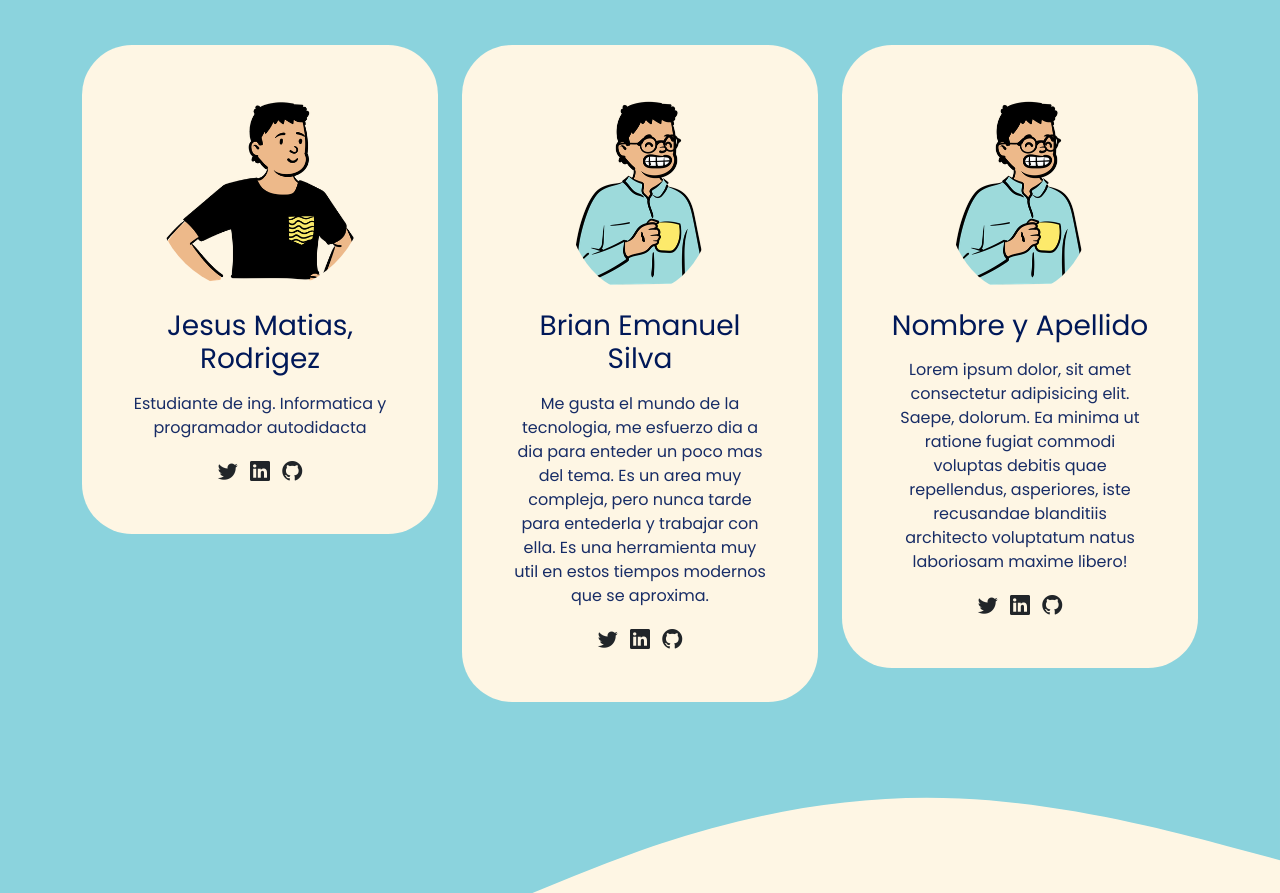
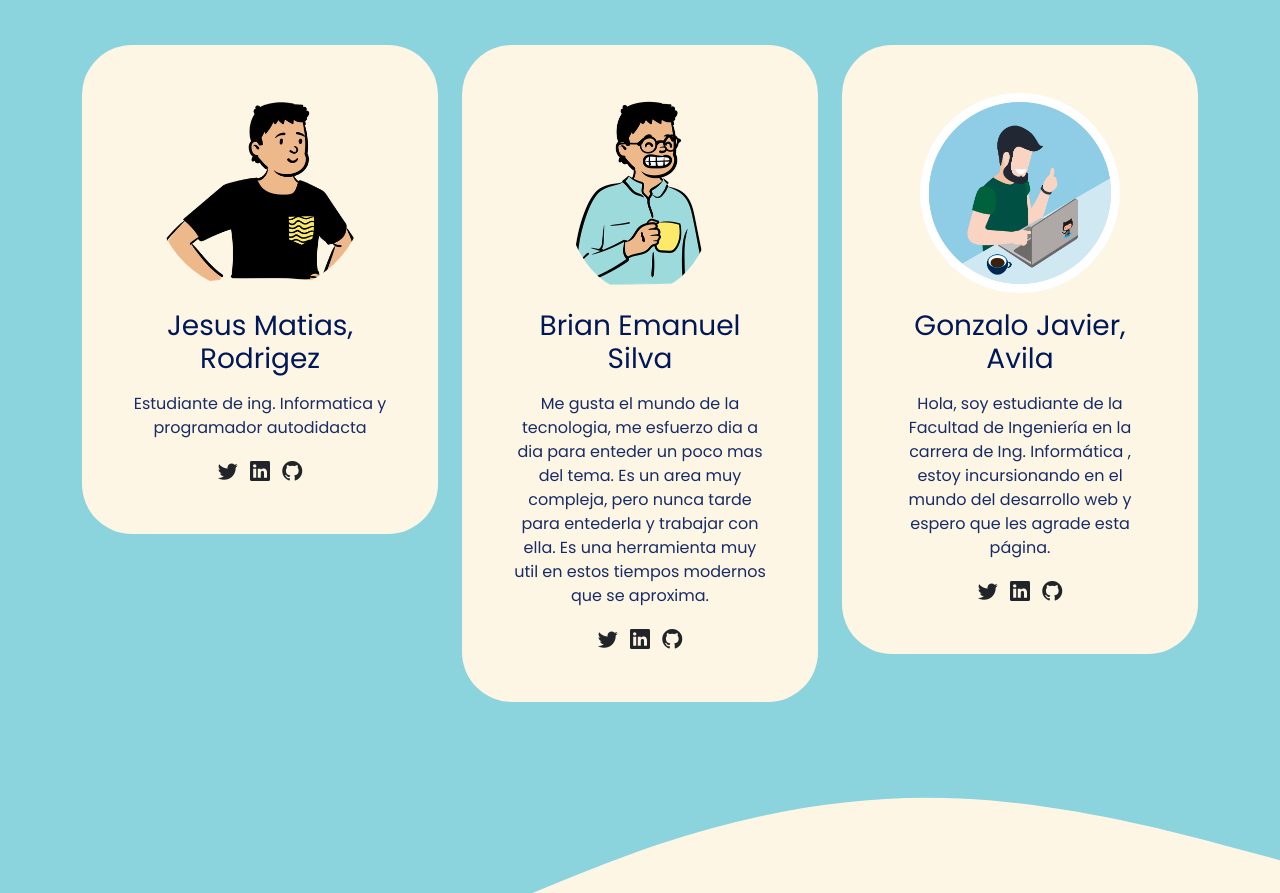
Before and after one commit to red-mat/devtech-podcast-web, a plain HTML site: page index.html in a window 1280 px wide. Shown: the part 1190-2083 px from the top of the page. Drawn offline with nearby package versions, Linux system fonts and the light colour scheme.

Commit message:
agregando mi imagen y descripción a una tarjeta 3

```diff
--- a/index.html
+++ b/index.html
@@ -131,11 +131,10 @@
           <div class="col-md-6 col-lg-4 mb-3">
             <div class="card">
               <div class="card-body text-center p-5">
-                <img src="./assets/avatar.png" alt="avatar" class="img img-fluid rounded-circle mb-3">
-                <h3 class="title card-title mb-3">Nombre y Apellido</h3>
-                <p>Lorem ipsum dolor, sit amet consectetur adipisicing elit. Saepe, dolorum. Ea minima ut ratione fugiat
-                  commodi voluptas debitis quae repellendus, asperiores, iste recusandae blanditiis architecto
-                  voluptatum natus laboriosam maxime libero!</p>
+                <img src="./assets/avatar-gonzalo.png" alt="avatar" class="img img-fluid rounded-circle mb-3">
+                <h3 class="title card-title mb-3">Gonzalo Javier, Avila</h3>
+                <p>Hola, soy estudiante de la Facultad de Ingeniería en la carrera de Ing. Informática
+                  , estoy incursionando en el mundo del desarrollo web y espero que les agrade esta página.</p>
                 <a href="#"><i class="bi bi-twitter text-dark mx-1 lead"></i></a>
                 <a href="#"><i class="bi bi-linkedin text-dark mx-1 lead"></i></a>
                 <a href="#"><i class="bi bi-github text-dark mx-1 lead"></i></a>
```
Also changed, not shown: assets/avatar-gonzalo.png (added).
